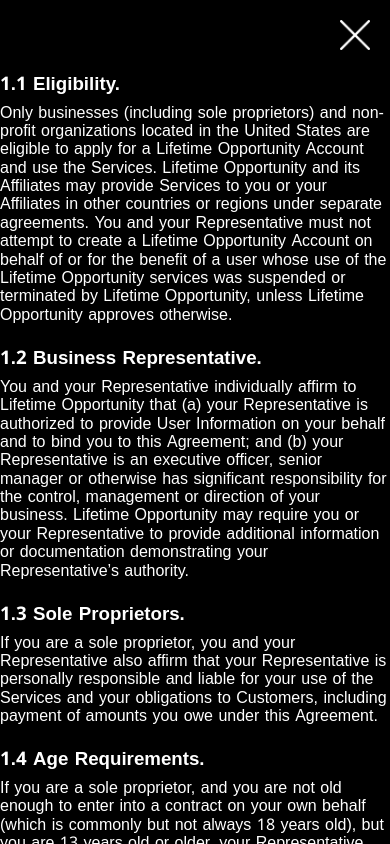
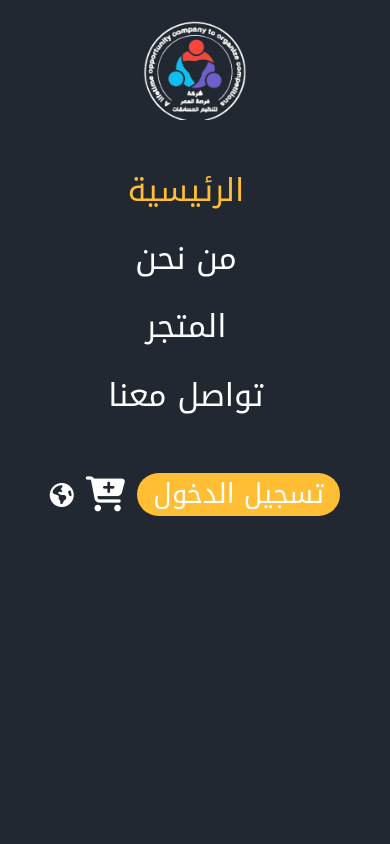
Before and after one commit to Alaa-Khalaila/business-cards, a React (Create React App) app in the folder frontend/: page /terms in a window 390 px wide. Both pictures are taken after a click on the picture 355 px from the left and 35 px from the top of the page. Shown: the top 844 px of the page. Built offline with nearby package versions, Linux system fonts and the light colour scheme.

Commit message:
fixed issues

```diff
--- a/frontend/src/components/Navbar/Navbar.jsx
+++ b/frontend/src/components/Navbar/Navbar.jsx
@@ -12,11 +12,16 @@
 
 function Navbar() {
   const [tranlate, i18n] = useTranslation("global");
+  const [active, setActive] = useState(false);
   const [toggleNav, setToggleNav] = useState(false);
   const [isEnglish, setIsEnglish] = useState(true);
   const location = useLocation();
   let obj = toggleNav ? { display: "flex" } : {};
-
+  useEffect(() => {
+    if (location.pathname === "/terms") {
+      setActive(true);
+    }
+  }, []);
   const { items } = useContext(CartContext);
 
   const changeLanguage = (lang) => {
@@ -32,7 +37,10 @@
   return (
     <>
       <div className={Nav.all}>
-        <nav className={`${Nav.navbar} container`}>
+        <nav
+          className={`${Nav.navbar} ${active ? Nav.active : ""} container`}
+          style={obj}
+        >
           <img className={Nav.logo} src={logo} alt="" />
           <div className="left">
             <ul className={Nav.list}>
--- a/frontend/src/components/Navbar/Navbar.module.css
+++ b/frontend/src/components/Navbar/Navbar.module.css
@@ -64,9 +64,7 @@
   border-radius: 50px;
   font-size: 1rem;
 }
-.active {
-  background-color: var(--primary);
-}
+
 .menu,
 .cancel {
   display: none;
@@ -79,12 +77,12 @@
     height: 100vh;
     background-color: var(--primary);
     justify-content: unset;
-    padding: 80px;
+    position: absolute;
   }
   .list {
     flex-direction: column;
     text-align: center;
-    padding: 45% 0;
+    padding: 20% 0;
     font-size: 2rem;
   }
   .list li {
--- a/frontend/src/components/Terms/terms.jsx
+++ b/frontend/src/components/Terms/terms.jsx
@@ -1,8 +1,9 @@
 import Navbar from "../Navbar/Navbar";
 import Footer from "../footer/Footer";
 import term from "./terms.module.css";
+function Terms() {
+  window.scrollTo(0, 0);
 
-function Terms() {
   return (
     <div className={term.cont}>
       <section className="container" dir="ltr">
```
